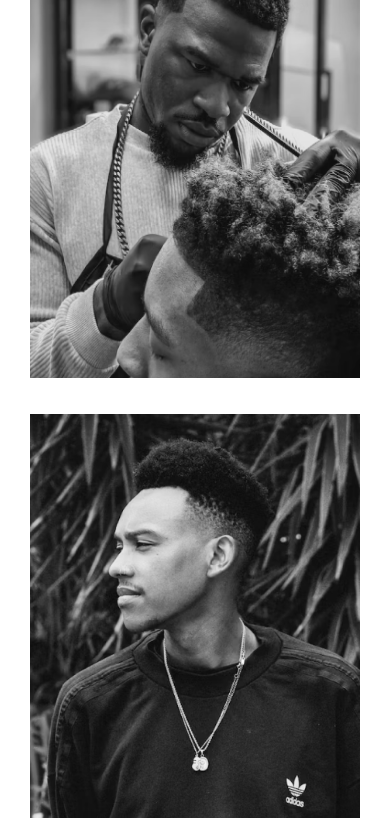
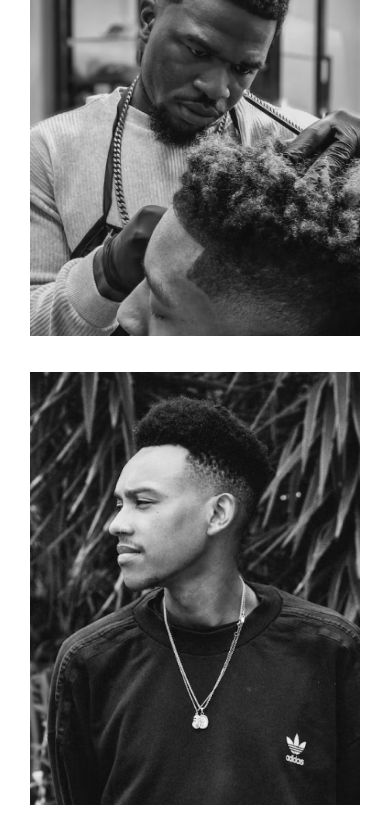
Before and after one commit to CarloGigante/SEActivity3, a plain HTML site: page activity3/index.html in a window 390 px wide. Shown: the part 180-998 px from the top of the page. Drawn offline with nearby package versions, Linux system fonts and the light colour scheme; a web font is replaced by a local one.

Commit message:
Update index.html

```diff
--- a/activity3/index.html
+++ b/activity3/index.html
@@ -60,7 +60,7 @@
 
     <div class="container mx-auto mt-[-1rem]">
         <div class="grid grid-cols-1 md:grid-cols-2 lg:my-0">
-            <div class="hero-img-left w-[97%] h-[55vh] md:h-[600px] md:h-[600px] lg:h-[1080px] bg-center bg-cover relative my-4 lg:my-0">
+            <div class="hero-img-left w-[97%] h-[50vh] md:h-[600px] md:h-[600px] lg:h-[1080px] bg-center bg-cover relative my-4 lg:my-0">
                 <img id="img-size" src="./img/hero-left.jpg" class="w-full h-full absolute inset-0" alt="hero image left">
                 <h1 class="font-heading text-5xl-mobile md:text-7xl lg:text-9xl text-center text-tertiary-200 md:pt-5 lg:pt-5 relative z-10 text-white">
                     RazorVibe
```
